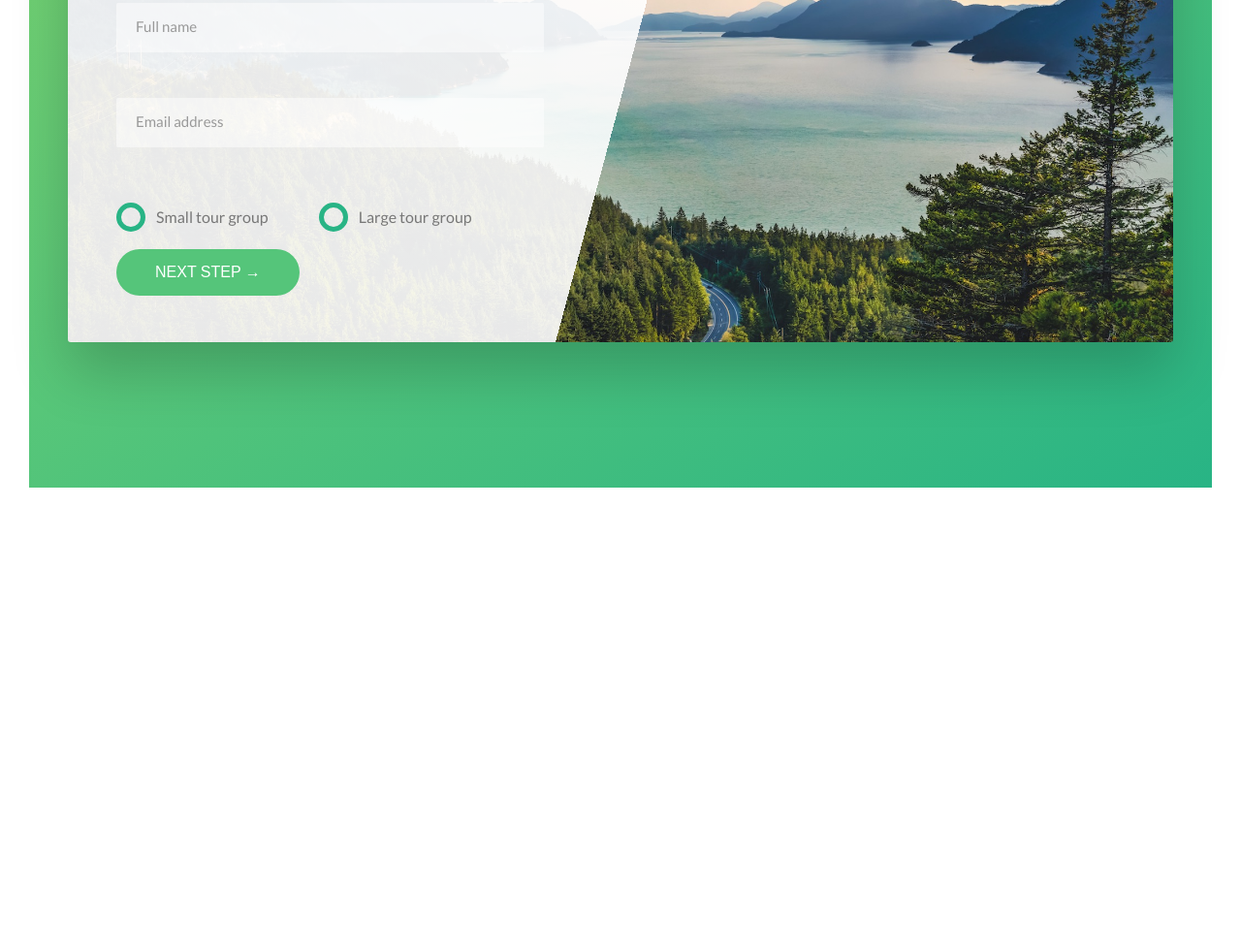
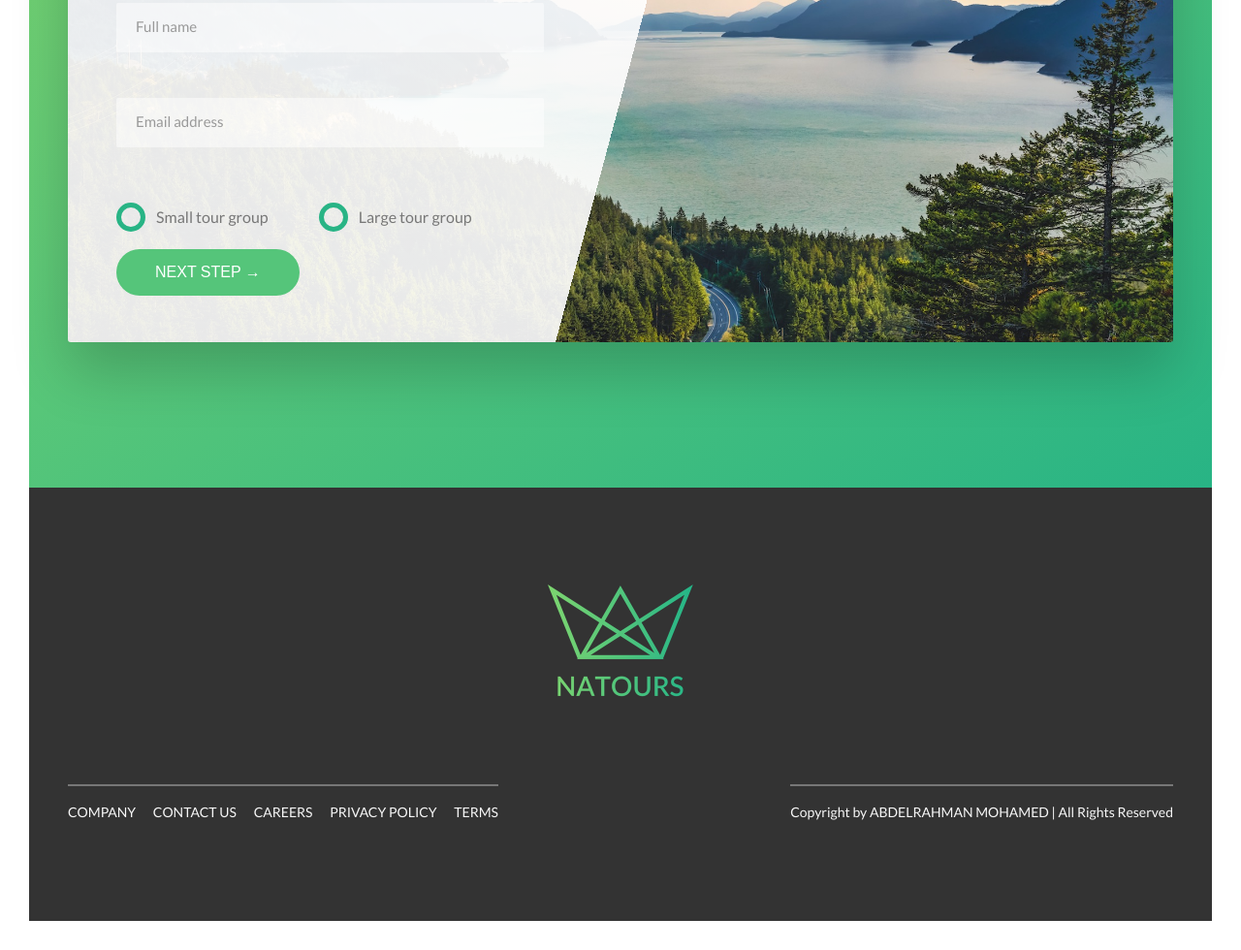
Before and after one commit to Elsharqawy50/Natours, a website: page index.html in a window 1280 px wide. Shown: the part 4724-5704 px from the top of the page at 97% size. Before the commit the page ends 5257 px from the top, so only its background shows below. Drawn offline with Linux system fonts and the light colour scheme.

Commit message:
footer is finished

```diff
--- a/index.html
+++ b/index.html
@@ -364,6 +364,46 @@
       </section>
     </main>
 
+    <footer class="footer">
+      <div class="footer__logo-box">
+        <img src="img/logo-green-2x.png" alt="logo" class="footer__logo" />
+      </div>
+      <div class="row">
+        <div class="col-1-of-2">
+          <div class="footer__navigation">
+            <ul class="footer__list">
+              <li class="footer__item">
+                <a href="#" class="footer__link">company</a>
+              </li>
+              <li class="footer__item">
+                <a href="#" class="footer__link">contact us</a>
+              </li>
+              <li class="footer__item">
+                <a href="#" class="footer__link">careers</a>
+              </li>
+              <li class="footer__item">
+                <a href="#" class="footer__link">privacy policy </a>
+              </li>
+              <li class="footer__item">
+                <a href="#" class="footer__link">terms</a>
+              </li>
+            </ul>
+          </div>
+        </div>
+        <div class="col-1-of-2">
+          <div class="footer__copyright">
+            Copyright by
+            <a
+              href="https://portfolio-elsharqawy50.vercel.app/"
+              target="_blank"
+              class="footer__link"
+              >Abdelrahman Mohamed</a
+            >
+            | All Rights Reserved
+          </div>
+        </div>
+      </div>
+    </footer>
     <!--
     <div class="grid-test">
       <div class="row">
--- /dev/null
+++ b/sass/layout/_footer.scss
@@ -0,0 +1,59 @@
+.footer {
+  background-color: $dark-gray-color-3;
+  padding: 10rem 0;
+  color: $light-gray-color-1;
+  font-size: 1.4rem;
+
+  &__logo-box {
+    text-align: center;
+    margin-bottom: 8rem;
+  }
+
+  &__logo {
+    width: 15rem;
+  }
+
+  &__navigation {
+    border-top: 2px solid $dark-gray-color;
+    width: fit-content;
+    padding-top: 1.5rem;
+  }
+
+  &__list {
+    list-style: none;
+  }
+
+  &__item {
+    display: inline-block;
+
+    &:not(:last-child) {
+      margin-right: 1.5rem;
+    }
+  }
+
+  &__link {
+    &:link,
+    &:visited {
+      display: inline-block;
+      color: $light-gray-color-1;
+      text-decoration: none;
+      text-transform: uppercase;
+      background-color: $dark-gray-color-3;
+      transition: all 0.2s;
+    }
+
+    &:hover,
+    &:active {
+      transform: scale(1.3) rotate(15deg);
+      box-shadow: 0 1rem 2rem rgba($black-color, 0.4);
+      color: $primary-color-dark;
+    }
+  }
+
+  &__copyright {
+    border-top: 2px solid $dark-gray-color;
+    width: fit-content;
+    padding-top: 1.5rem;
+    float: right;
+  }
+}
```
